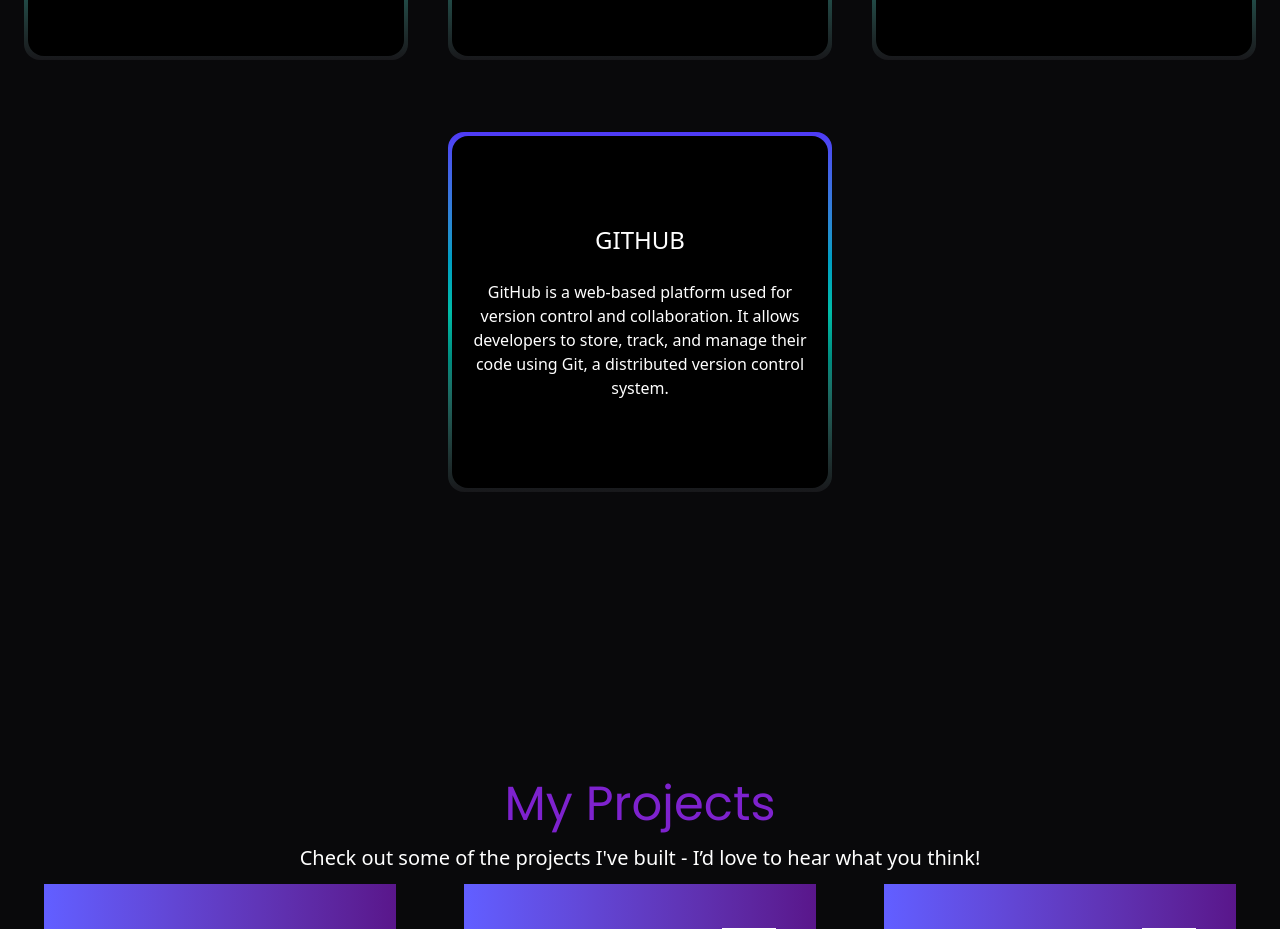
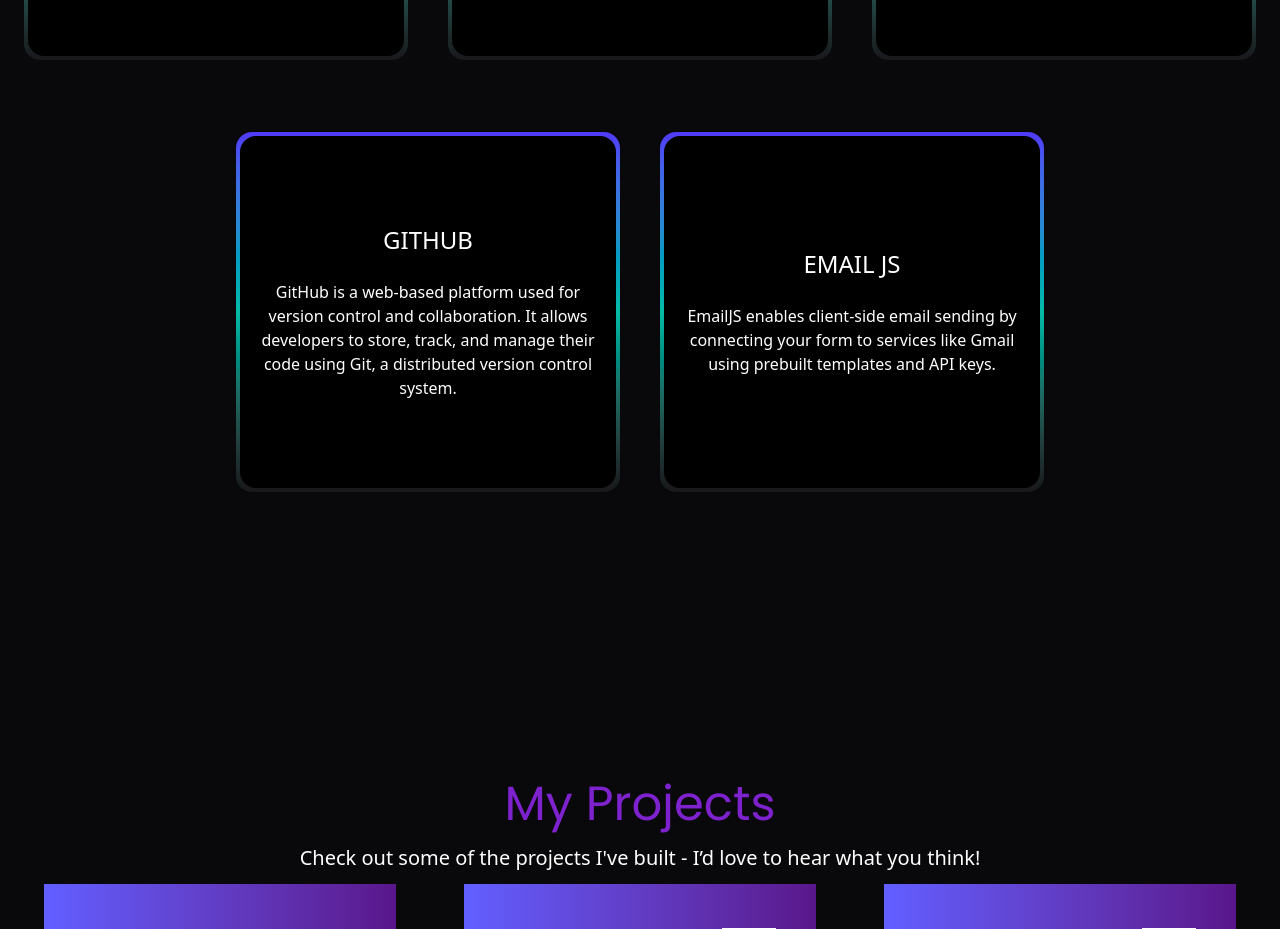
Before and after one commit to ROHITDUBEY777/My-portfolio, a React (Vite) app: page / in a window 1280 px wide. Shown: the part 2860-3789 px from the top of the page. Built offline with nearby package versions, Linux system fonts and the light colour scheme.

Commit message:
New commit

```diff
--- a/src/components/INFO/Skills.js
+++ b/src/components/INFO/Skills.js
@@ -44,6 +44,12 @@
     BackgroundUrl:"./src/components/assets/Benefits/card.svg",
   },
 
+  {
+    id: "8",
+    title: "EMAIL JS",
+    Text:"EmailJS enables client-side email sending by connecting your form to services like Gmail using prebuilt templates and API keys.",
+    BackgroundUrl:"./src/components/assets/Benefits/card.svg",
+  }
 
 
 ]
```
